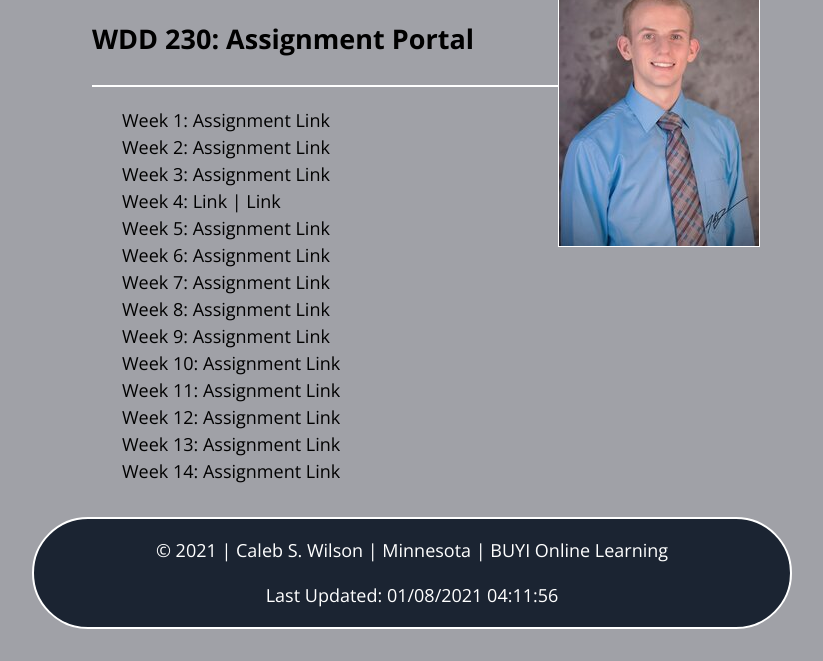
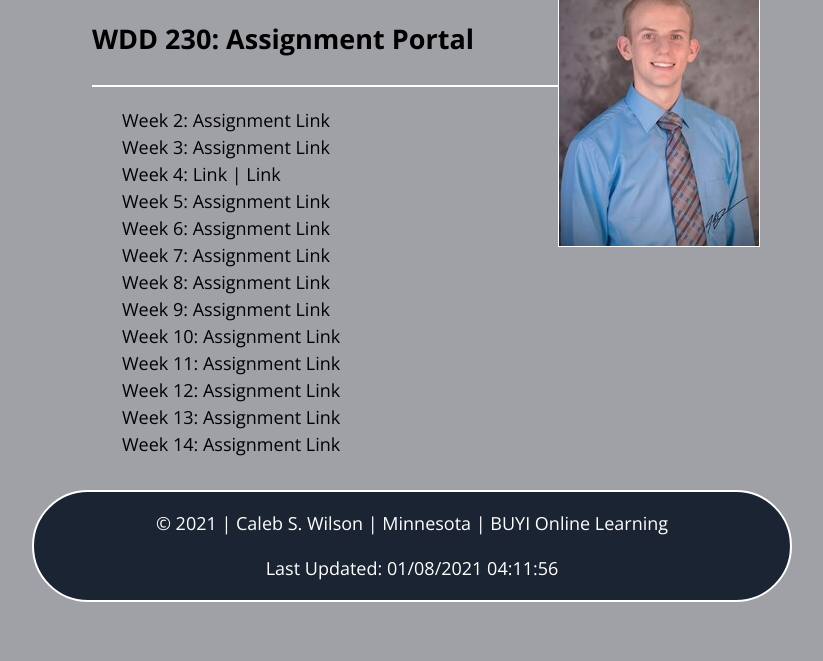
Before and after one commit to wcalebs/wcalebs.github.io, a plain HTML site: page index.html in a window 1280 px wide. Shown: the part 141-802 px from the top of the page, without its empty margins (228-1051 px from the left). Drawn offline with nearby package versions, Linux system fonts and the light colour scheme.

Commit message:
Removing week 1

```diff
--- a/index.html
+++ b/index.html
@@ -22,7 +22,6 @@
     <section class="assignmentList">
       <h2 class="classHead">WDD 230: Assignment Portal</h2>
       <ul>
-        <li>Week 1: <a href="noSubmission.html">Assignment Link</a></li>
         <li>Week 2: <a href="noSubmission.html">Assignment Link</a></li>
         <li>Week 3: <a href="noSubmission.html">Assignment Link</a></li>
         <li>Week 4: <a href="noSubmission.html">Link</a> | <a href="#">Link</a></li>
```
